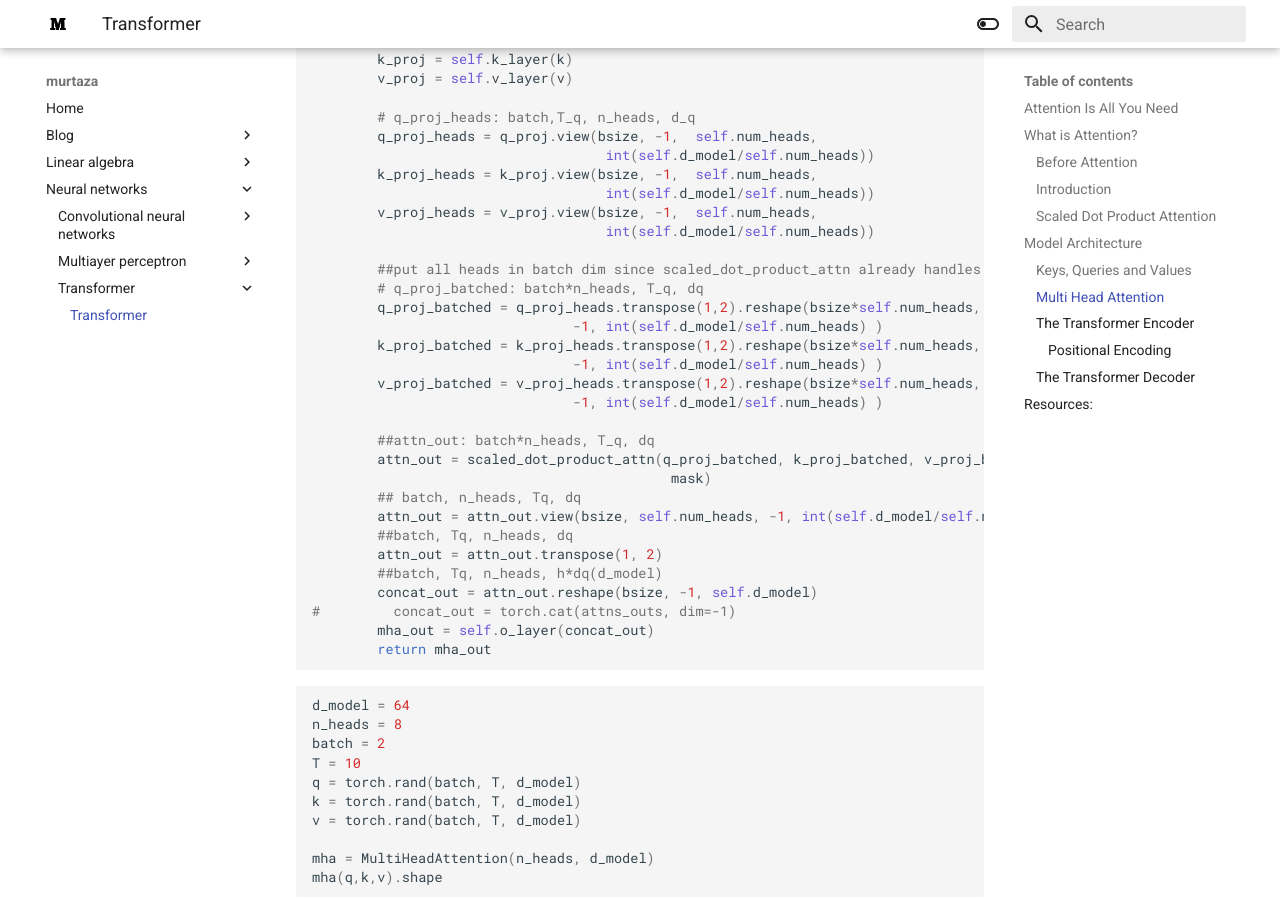
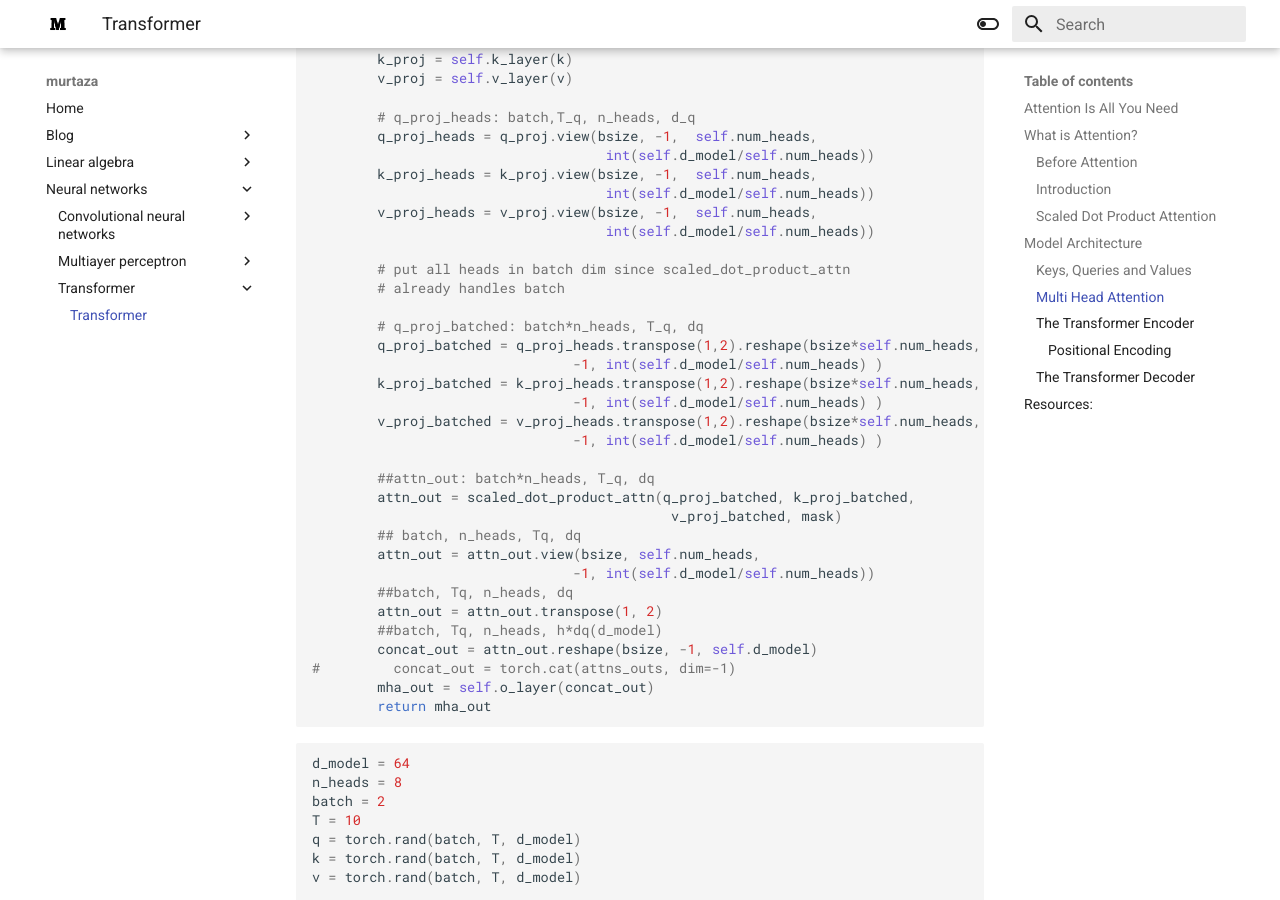
Before and after one commit to themurtazanazir/themurtazanazir.github.io, an MkDocs documentation site: the page built from docs/neural_networks/transformer/transformer.md, in a window 1280 px wide and 900 px high, scrolled down 9901 px. Built offline with MkDocs 1.6.1 and Material for MkDocs 9.7.7, drawn with Linux system fonts in a browser that asks for light colours.

Commit message:
code visibility

````diff
--- a/docs/neural_networks/transformer/transformer.md
+++ b/docs/neural_networks/transformer/transformer.md
@@ -261,7 +261,9 @@ class MultiHeadAttention(nn.Module):
         v_proj_heads = v_proj.view(bsize, -1,  self.num_heads,
                                     int(self.d_model/self.num_heads))
 
-        ##put all heads in batch dim since scaled_dot_product_attn already handles batch
+        # put all heads in batch dim since scaled_dot_product_attn
+        # already handles batch
+
         # q_proj_batched: batch*n_heads, T_q, dq
         q_proj_batched = q_proj_heads.transpose(1,2).reshape(bsize*self.num_heads,
                                 -1, int(self.d_model/self.num_heads) )
@@ -271,10 +273,11 @@ class MultiHeadAttention(nn.Module):
                                 -1, int(self.d_model/self.num_heads) )
 
         ##attn_out: batch*n_heads, T_q, dq
-        attn_out = scaled_dot_product_attn(q_proj_batched, k_proj_batched, v_proj_batched,
-                                            mask)
+        attn_out = scaled_dot_product_attn(q_proj_batched, k_proj_batched,
+                                            v_proj_batched, mask)
         ## batch, n_heads, Tq, dq
-        attn_out = attn_out.view(bsize, self.num_heads, -1, int(self.d_model/self.num_heads))
+        attn_out = attn_out.view(bsize, self.num_heads,
+                                -1, int(self.d_model/self.num_heads))
         ##batch, Tq, n_heads, dq
         attn_out = attn_out.transpose(1, 2)
         ##batch, Tq, n_heads, h*dq(d_model)
@@ -282,9 +285,6 @@ class MultiHeadAttention(nn.Module):
 #         concat_out = torch.cat(attns_outs, dim=-1)
         mha_out = self.o_layer(concat_out)
         return mha_out
-
-
-
 ```
 
 
````
